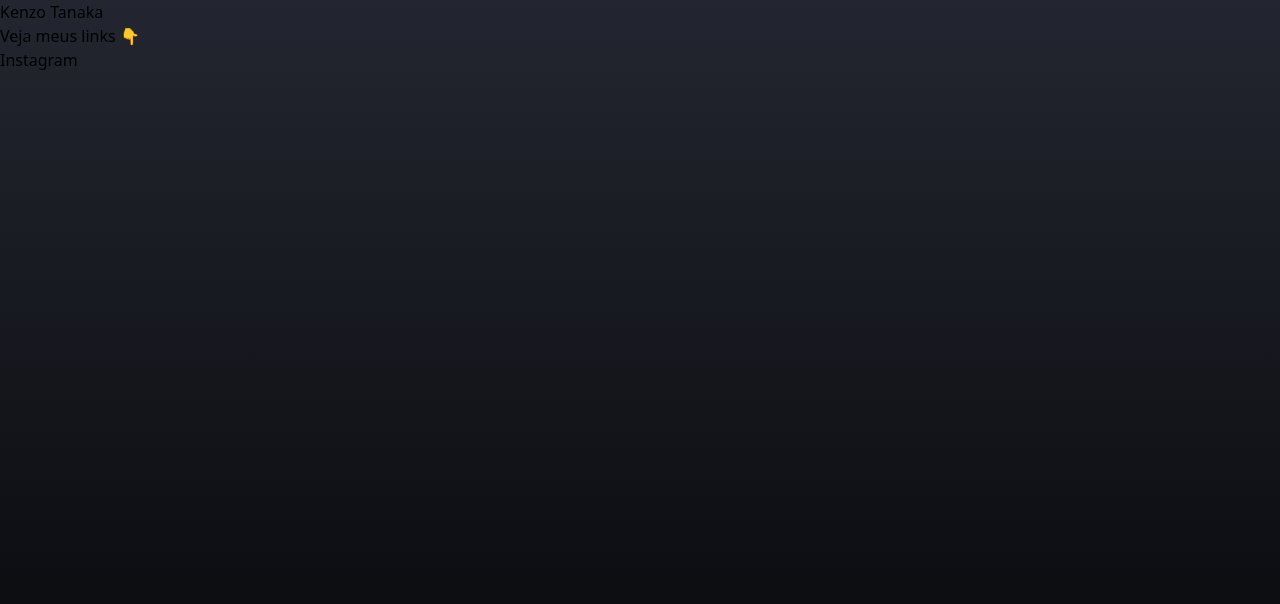
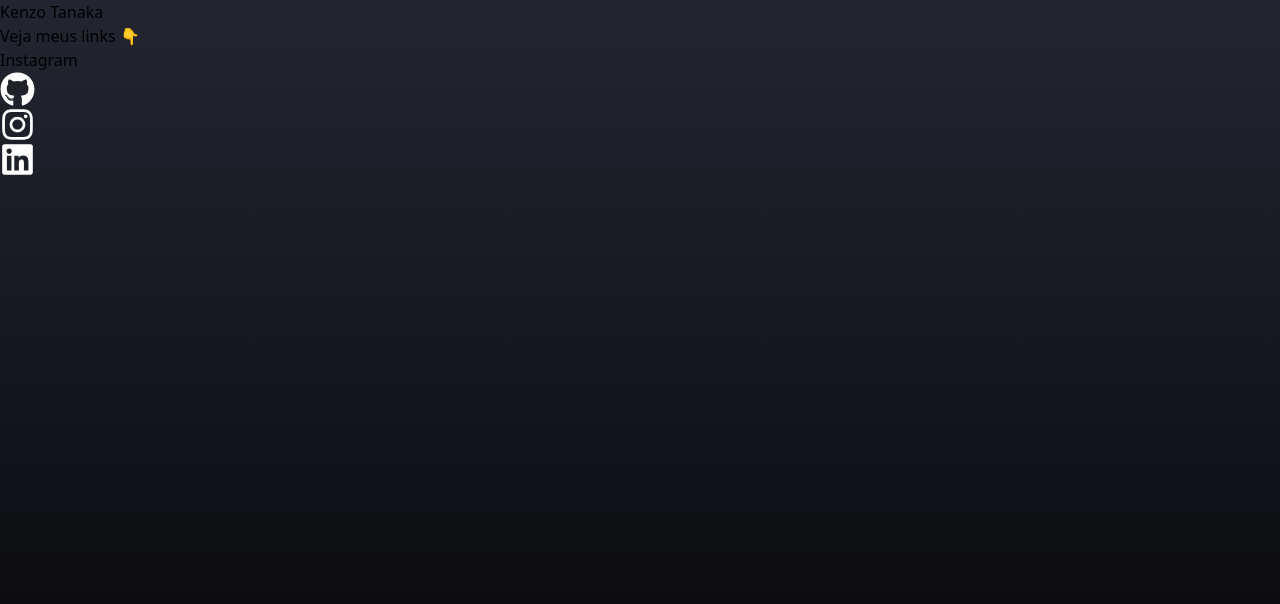
Before and after one commit to kenzotanaka17/projetoLinktree, a React (Vite) app: page / in a window 1280 px wide. Shown: the top 604 px of the page. Built offline with nearby package versions, Linux system fonts and the light colour scheme.

Commit message:
feat: Criando componente social

```diff
--- /dev/null
+++ b/src/components/Social/index.tsx
@@ -0,0 +1,17 @@
+import { ReactNode } from "react";
+
+interface SocialProps {
+    url : string;
+    children : ReactNode
+}
+
+export function Social( {url, children}: SocialProps) {
+    return (
+        <a href={url}
+        rel="noopener noreferrer"
+        target="_blank"
+        >
+            {children}
+        </a>
+    )
+}
--- a/src/pages/home/index.tsx
+++ b/src/pages/home/index.tsx
@@ -1,3 +1,6 @@
+import { Social } from "../../components/Social";
+
+import { FaGithub, FaInstagram, FaLinkedin } from 'react-icons/fa'
 
 
 export function Home() {
@@ -16,7 +19,15 @@
                 </section>
 
                 <footer className="flex justify-center gap-3 my-4">
-
+                    <Social url="https://github.com/kenzotanaka17/">
+                        <FaGithub size={35} color="#fff"/>
+                    </Social>
+                    <Social url="https://instagram.com/kenzotanaka_">
+                        <FaInstagram size={35} color="#fff"/>
+                    </Social>
+                    <Social url="https://www.linkedin.com/in/kenzo-tanaka/">
+                        <FaLinkedin size={35} color="#fff"/>
+                    </Social>
                 </footer>
             </main>
         </div>
--- a/src/pages/login/index.tsx
+++ b/src/pages/login/index.tsx
@@ -1,9 +1,14 @@
+import { Link } from "react-router-dom";
 
 
 export function Login() {
     return(
-        <div>
-            <h1>Página LOGIN</h1>
+        <div className="flex flex-col items-center justify-center w-full h-screen">
+            <Link to="/">
+                <h1 className="mt-11 text-white mb-7 font-bold text-5xl">Dev
+                    <span className="bg-gradient-to-r from-yellow-500 to-orange-400 bg-clip-text text-transparent">Link</span>
+                </h1>
+            </Link>
         </div>
     )
 }
```
